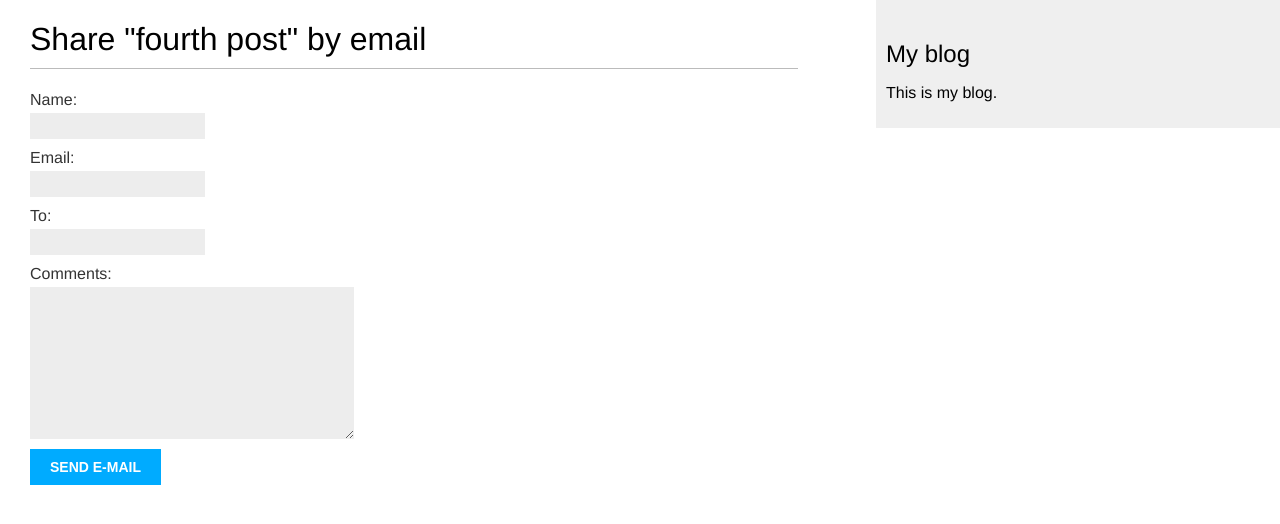
After one commit to denscholar/simple_django_blog, a Django app: page //7/share/ in a window 1280 px wide. The commit adds this page. Shown: the top 524 px of the page. Run offline with Django 5.2, Linux system fonts and the light colour scheme; data comes from the database, SQL or seed files in the repository.

Commit message:
add share email template

```diff
--- a/blog/templates/blog/detail.html
+++ b/blog/templates/blog/detail.html
@@ -3,4 +3,5 @@
 <h1>{{ post.title }}</h1>
 <p class="date">Published {{ post.publish }} by {{ post.author }}</p>
 {{ post.body|linebreaks }}
+<p><a href="{% url 'blog:post_share' post.id %}">Share this post</a></p>
 {% endblock %}
--- /dev/null
+++ b/blog/templates/blog/share.html
@@ -0,0 +1,12 @@
+{% extends 'base.html' %} {% block title %} Share a post {% endblock %}
+{% block content %}
+{% if sent %}
+    <h1>E-mail successfully sent</h1>
+    <p>"{{ post.title }}" was successfully sent to {{form.cleaned_data.to }}</p>
+{% else %}
+    <h1>Share "{{post.title }}" by email</h1>
+<form method="post">
+  {{form.as_p}} {% csrf_token %}
+  <input type="submit" value="Send e-mail" />
+</form>
+{% endif %} {% endblock %}
--- a/blog/urls.py
+++ b/blog/urls.py
@@ -10,6 +10,6 @@ app_name = 'blog'
 urlpatterns = [
     # path('blog/', views.post_list, name='post_list'),
     path('blog/', PostListView.as_view(), name='post_list'),
-    path('/<int:post_id>/share/', views.post_share(),  name='post_share'),
+    path('/<int:post_id>/share/', views.post_share,  name='post_share'),
     path('<int:year>/<int:month>/<int:day>/<slug:post>/', views.post_detail, name='post_detail'),
 ]
--- a/blog/views.py
+++ b/blog/views.py
@@ -57,17 +57,18 @@ class PostListView(ListView):
 # post Share
 def post_share(request, post_id):
     post = get_object_or_404(Post, id=post_id, status=Post.Status.PUBLISHED)
+    sent = False
     if request.method == "POST":
         # form was submitted
         form = EmailPostForm(request.POST)
         if form.is_valid():  # Form fields passed validation
             cd = form.cleaned_data  # ... send email
-            post_url = request.build_absolute_url(post.get_absolute_url())
+            post_url = request.build_absolute_uri(post.get_absolute_url())
             subject = (
-                f"{cd['email']} ({cd['title']})" f"recommends you read {post.title}"
+                f"{cd['name']} ({cd['email']})" f"recommends you read {post.title}"
             )
             message = (
-                f"Read {post.title} at {post.url}\n\n"
+                f"Read {post.title} at {post_url}\n\n"
                 f"{cd['name']}'s comments: {cd['comments']}"
             )
             send_mail(
```
